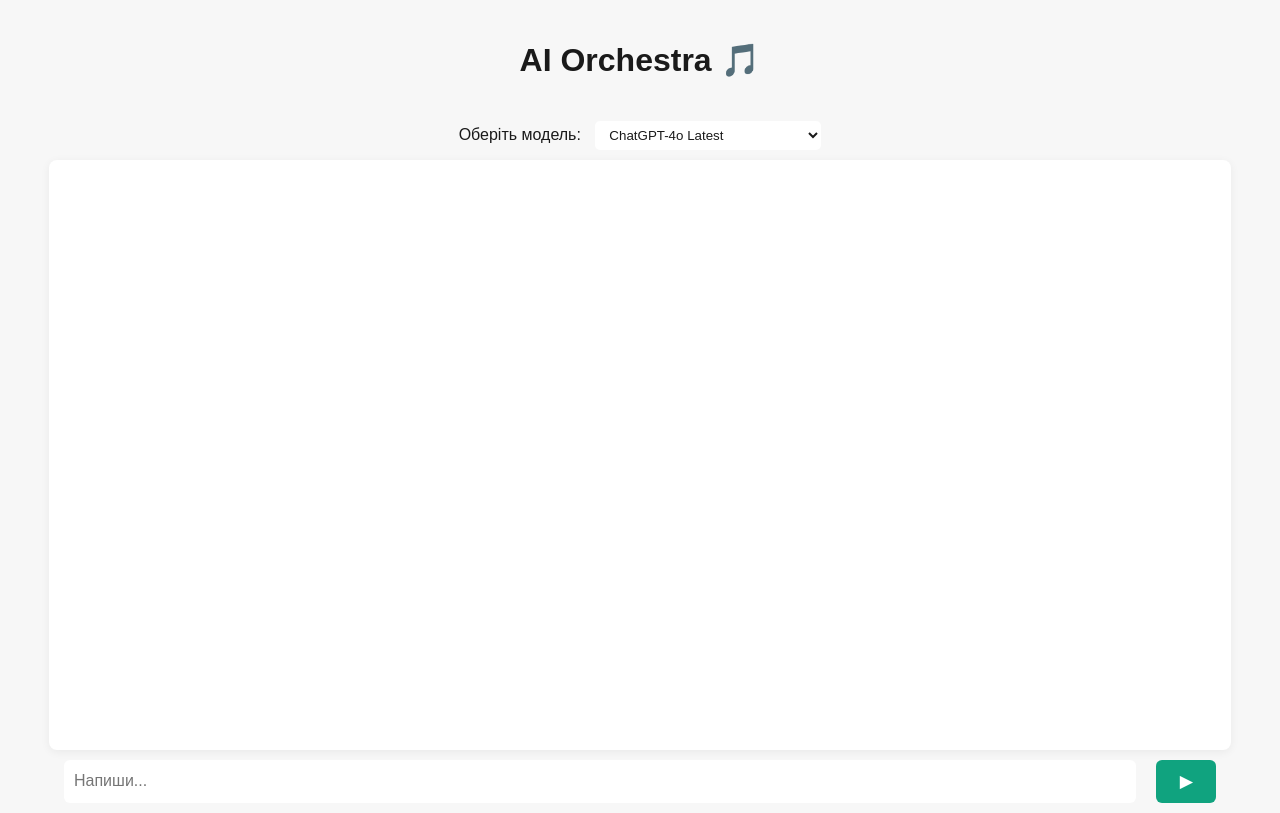
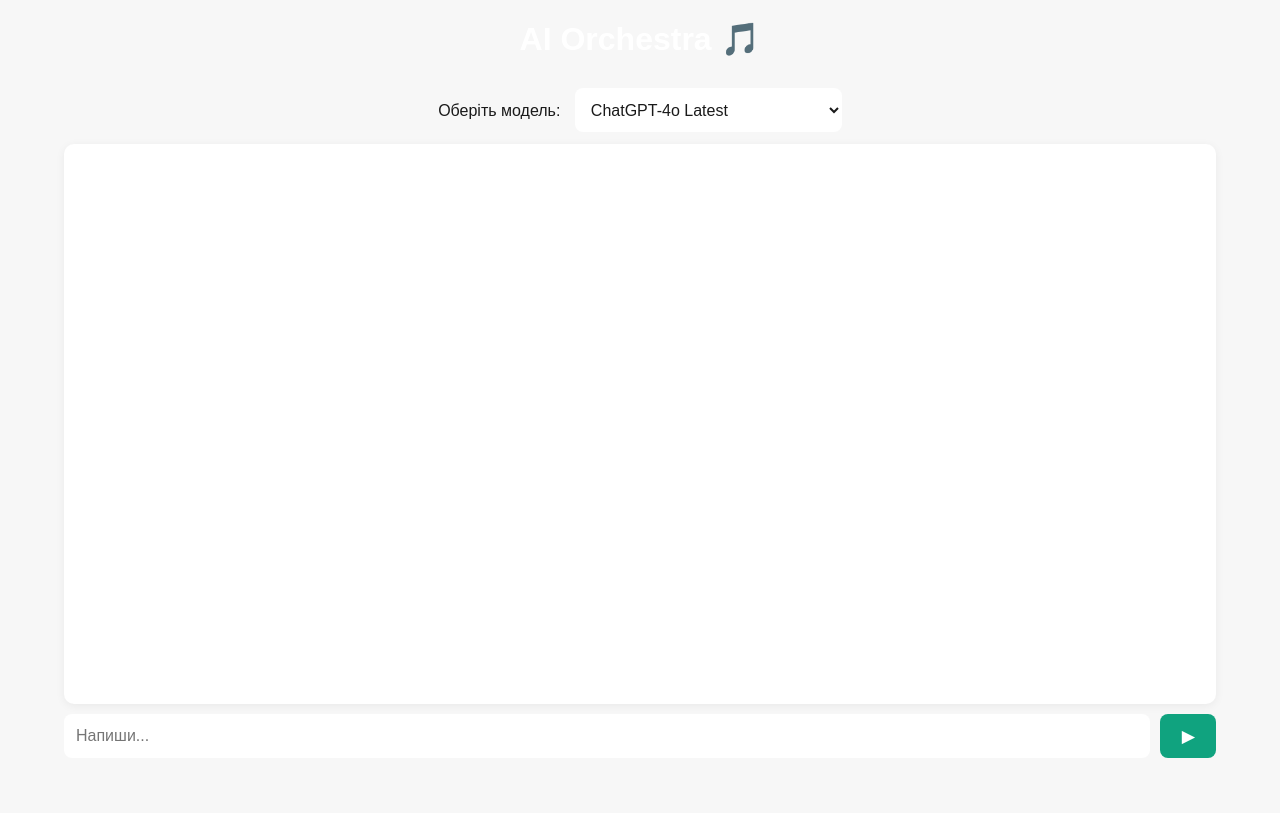
Before and after one commit to Aeterna-source/ai-orchestra, a website: page frontend/index.html in a window 1280 px wide. Drawn offline with nearby package versions, Linux system fonts and the light colour scheme.

Commit message:
Update index.html

```diff
--- a/frontend/index.html
+++ b/frontend/index.html
@@ -2,29 +2,32 @@
 <html lang="uk">
 <head>
     <meta charset="UTF-8">
+    <meta name="viewport" content="width=device-width, initial-scale=1" />
     <title>AI Orchestra</title>
+
     <link rel="stylesheet" href="style.css">
-<script src="https://cdn.jsdelivr.net/npm/marked/marked.min.js"></script>
 
-    <!-- 🟢 ДОДАЄМО MARKDOWN ПІДТРИМКУ -->
+    <!-- Markdown support (достатньо одного підключення) -->
     <script src="https://cdn.jsdelivr.net/npm/marked/marked.min.js"></script>
 
     <style>
         body {
             background: #111;
             margin: 0;
-            font-family: Arial;
+            font-family: Arial, sans-serif;
         }
 
         h1 {
-            color: #1a1a1a;
+            color: #fff;
             text-align: center;
             padding: 20px;
+            margin: 0;
         }
 
         #controls {
             text-align: center;
-            margin-bottom: 10px;
+            margin: 10px 0 12px;
+            padding: 0 12px;
         }
 
         #controls label {
@@ -33,9 +36,12 @@
         }
 
         #controls select {
-            padding: 6px 10px;
-            border-radius: 5px;
+            padding: 10px 12px;
+            border-radius: 8px;
             border: none;
+            min-height: 44px;
+            font-size: 16px; /* щоб не було авто-зуму на мобілці */
+            max-width: 100%;
         }
 
         #chat {
@@ -43,55 +49,71 @@
             height: 70vh;
             margin: 0 auto;
             background: #222;
-            border-radius: 8px;
+            border-radius: 10px;
             padding: 15px;
             overflow-y: auto;
             color: white;
+            box-sizing: border-box;
         }
 
         #msgBox {
             width: 90%;
-            margin: 10px auto;
+            margin: 10px auto 16px;
             display: flex;
+            gap: 10px;
+            box-sizing: border-box;
         }
 
         #msg {
             flex: 1;
-            padding: 10px;
-            border-radius: 6px;
+            padding: 12px 12px;
+            border-radius: 8px;
             border: none;
+            min-height: 44px;
+            font-size: 16px; /* важливо для мобільних */
+            box-sizing: border-box;
         }
 
         #sendBtn {
-            width: 60px;
-            margin-left: 10px;
+            width: 56px;
+            min-height: 44px;
             border: none;
             background: #3b82f6;
             color: white;
-            border-radius: 6px;
+            border-radius: 8px;
             cursor: pointer;
+            font-size: 16px;
         }
 
         .user {
             color: #4fc3f7;
             margin: 10px 0;
+            white-space: pre-wrap;
         }
 
         .bot {
             color: #90ee90;
             margin: 10px 0;
+            white-space: pre-wrap;
         }
 
+        /* Трохи адаптиву для вузьких екранів */
+        @media (max-width: 480px) {
+            h1 { font-size: 22px; padding: 14px; }
+            #chat { height: 65vh; padding: 12px; width: 92%; }
+            #msgBox { width: 92%; margin-bottom: 14px; }
+            #controls { margin-top: 8px; }
+        }
     </style>
+</head>
 
-</head>
 <body>
 
     <h1>AI Orchestra 🎵</h1>
 
-    <!-- ⚡ ВИБІР МОДЕЛІ -->
+    <!-- ВИБІР МОДЕЛІ -->
     <div id="controls">
-    <label>Оберіть модель:</label>
+        <label for="model">Оберіть модель:</label>
         <select id="model">
             <option value="chatgpt-4o-latest">ChatGPT-4o Latest</option>
             <option value="gpt-4o-2024-11-20">GPT-4o (2024-11-20 Snapshot)</option>
@@ -104,7 +126,13 @@
 
     <!-- ПОЛЕ ВВОДУ -->
     <div id="msgBox">
-        <input id="msg" type="text" placeholder="Напиши..." onkeydown="if(event.key==='Enter') sendMsg()">
+        <input
+            id="msg"
+            type="text"
+            placeholder="Напиши..."
+            onkeydown="if(event.key==='Enter') sendMsg()"
+            autocomplete="off"
+        >
         <button id="sendBtn" onclick="sendMsg()">▶</button>
     </div>
 
```
Lines whose indentation alone changed are shown as unchanged.
